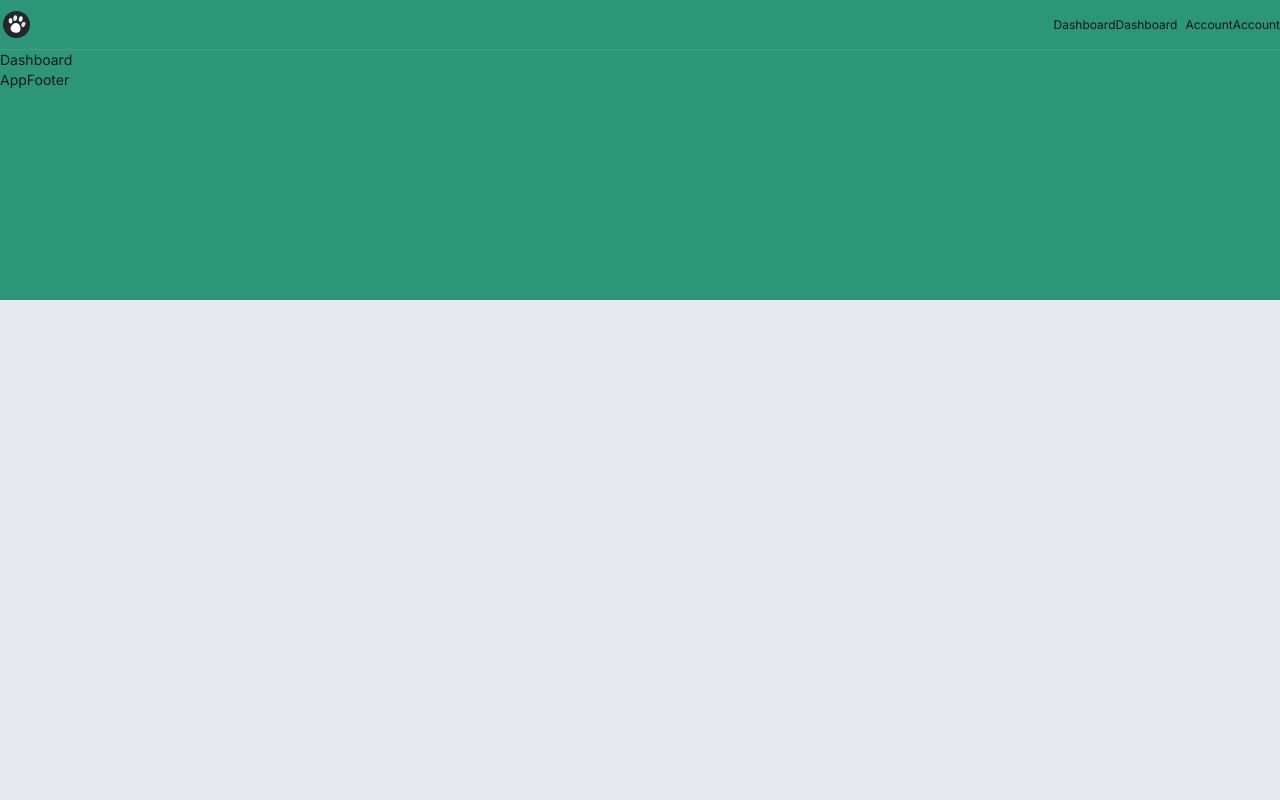
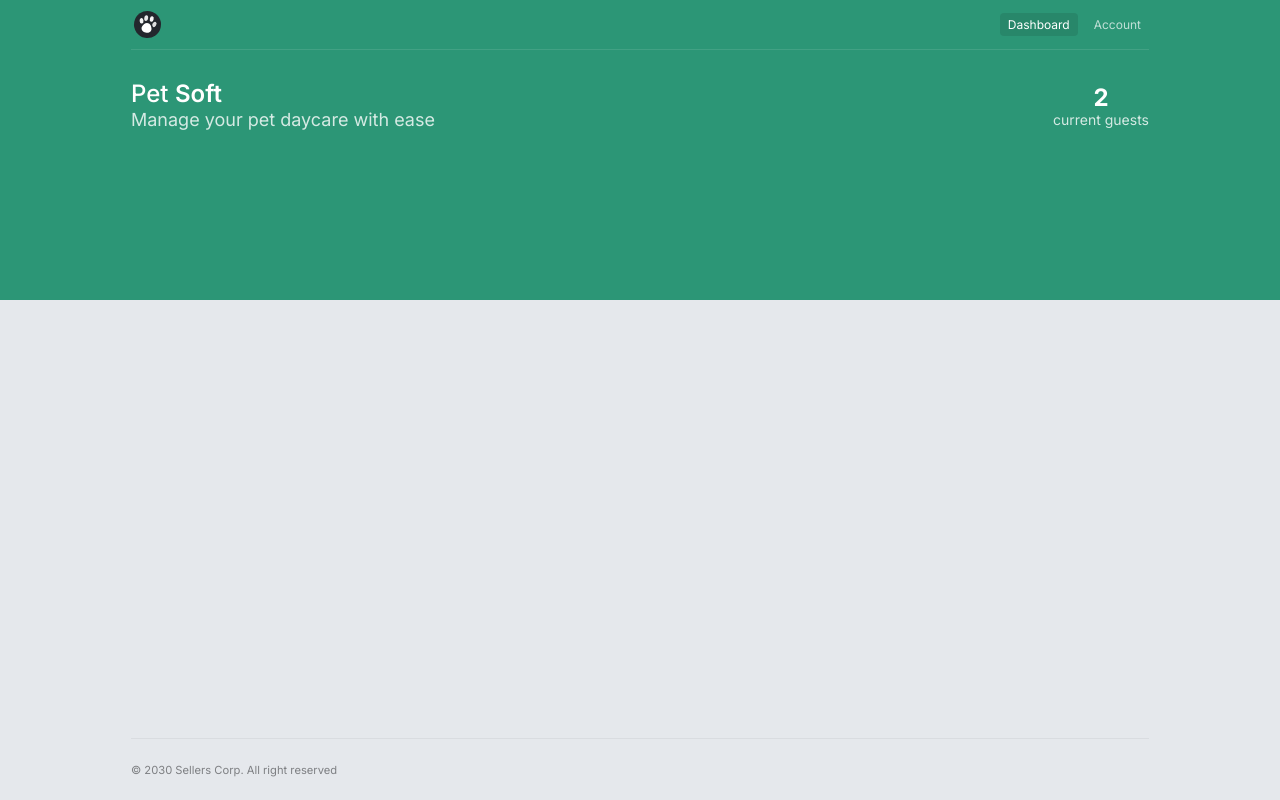
Before and after one commit to Animalia-Android/pet-in, a Next.js app: page /app/dashboard in a window 1280 px wide. Built offline with nearby package versions, Linux system fonts and the light colour scheme.

Commit message:
Added: styling to header and footer

```diff
--- a/src/app/(app)/app/dashboard/page.tsx
+++ b/src/app/(app)/app/dashboard/page.tsx
@@ -1,3 +1,23 @@
+import H1 from '@/components/h1';
+
 export default function Page() {
-  return <div>Dashboard</div>;
+  return (
+    <main>
+      <div className="flex items-center justify-between text-white py-8">
+        <section>
+          <H1>
+            Pet <span className="font-semibold">Soft</span>
+          </H1>
+          <p className="text-lg opacity-80">
+            Manage your pet daycare with ease
+          </p>
+        </section>
+
+        <section className="text-center">
+          <p className="text-2xl font-bold leading-6">2</p>
+          <p className="opacity-80">current guests</p>
+        </section>
+      </div>
+    </main>
+  );
 }
--- a/src/app/(app)/app/layout.tsx
+++ b/src/app/(app)/app/layout.tsx
@@ -6,9 +6,11 @@ export default function layout({ children }: { children: React.ReactNode }) {
   return (
     <>
       <BackgroundPattern>
-        <AppHeader />
-        {children}
-        <AppFooter />
+        <div className="flex flex-col max-w-[1050px] mx-auto px-4 min-h-screen">
+          <AppHeader />
+          {children}
+          <AppFooter />
+        </div>
       </BackgroundPattern>
     </>
   );
--- a/src/components/app-footer.tsx
+++ b/src/components/app-footer.tsx
@@ -1,3 +1,9 @@
 export default function AppFooter() {
-  return <div>AppFooter</div>;
+  return (
+    <footer className="mt-auto border-t border-black/5 py-5">
+      <small className="opacity-50">
+        &copy; 2030 Sellers Corp. All right reserved
+      </small>
+    </footer>
+  );
 }
--- a/src/components/app-header.tsx
+++ b/src/components/app-header.tsx
@@ -1,5 +1,9 @@
+'use client';
+
 import Link from 'next/link';
 import Logo from './logo';
+import { usePathname } from 'next/navigation';
+import { cn } from '@/lib/utils';
 
 const routes = [
   {
@@ -10,6 +14,8 @@ const routes = [
 ];
 
 export default function AppHeader() {
+  const activePathname = usePathname();
+
   return (
     <header className="flex justify-between items-center border-b border-white/10 py-2">
       <Logo />
@@ -18,8 +24,17 @@ export default function AppHeader() {
         <ul className="flex gap-2 text-xs">
           {routes.map((route) => (
             <li key={route.path}>
-              <Link href={route.path}>{route.label}</Link>
-              {route.label}
+              <Link
+                href={route.path}
+                className={cn(
+                  'text-white/70 rounded-sm px-2 py-1 hover:text-white focus:text-white transition',
+                  {
+                    'bg-black/10 text-white': route.path === activePathname,
+                  }
+                )}
+              >
+                {route.label}
+              </Link>
             </li>
           ))}
         </ul>
--- a/src/components/background-pattern.tsx
+++ b/src/components/background-pattern.tsx
@@ -4,7 +4,7 @@ export default function BackgroundPattern({
   children: React.ReactNode;
 }) {
   return (
-    <div className="bg-[#2C9676] h-[300px] w-full absolute top=0 -z-10">
+    <div className="bg-[#2C9676] h-[300px] w-full absolute top-0 -z-9">
       {children}
     </div>
   );
--- /dev/null
+++ b/src/components/h1.tsx
@@ -0,0 +1,3 @@
+export default function H1({ children }: { children: React.ReactNode }) {
+  return <div className="font-medium text-2xl leading-6">{children}</div>;
+}
```
